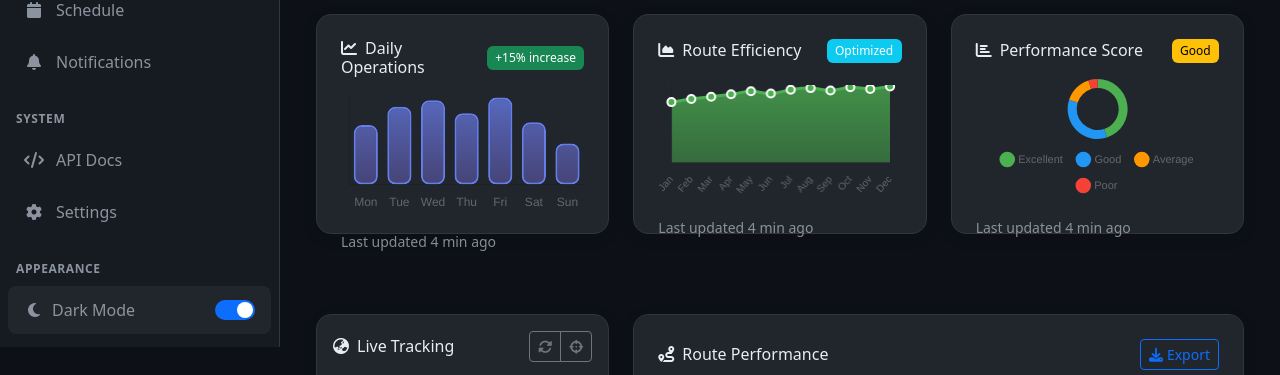
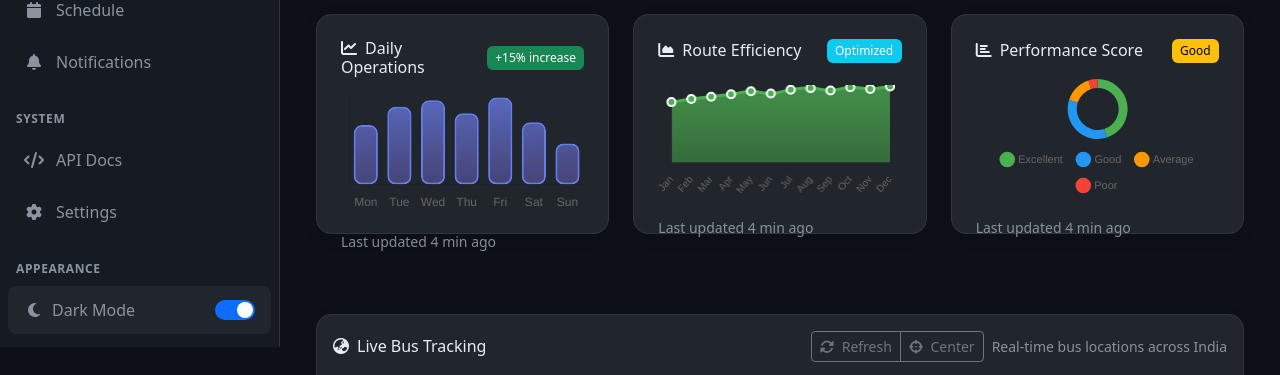
Before and after one commit to cyberaniket/SmartBusTracking_dashboard-, a Flask app: page / in a window 1280 px wide. Shown: the part 453-828 px from the top of the page. Run offline with Flask 3, Linux system fonts and the light colour scheme; data that the repository does not hold is empty; some libraries are stand-ins or nearby versions.

Commit message:
Improve bus tracking display and reposition route performance data
Refactors index.html to shift route performance below live tracking, expand map width, and increase map height.

Replit-Commit-Author: Agent
Replit-Commit-Session-Id: 388d46e3-f19b-4495-9835-19467f9b25d3
Replit-Commit-Screenshot-Url: https://storage.googleapis.com/screenshot-production-us-central1/bdd6864f-9a73-4f1a-a4c2-564861fffa11/76a6c1cd-57ad-429a-8e63-18c806e9e68b.jpg

```diff
--- a/templates/index.html
+++ b/templates/index.html
@@ -98,7 +98,7 @@
     }
 
     #map {
-        height: 400px;
+        height: 500px;
         width: 100%;
         border-radius: 15px;
     }
@@ -325,38 +325,31 @@
         </div>
     </div>
 
-    <!-- Main Content Row -->
+    <!-- Live Tracking Full Width -->
     <div class="row mb-4">
-        <div class="col-lg-4 mb-4">
-            <!-- Live Map -->
+        <div class="col-12">
             <div class="world-map-container">
                 <div class="d-flex justify-content-between align-items-center mb-3">
-                    <h6 class="mb-0"><i class="fas fa-globe-asia me-2"></i>Live Tracking</h6>
+                    <h6 class="mb-0"><i class="fas fa-globe-asia me-2"></i>Live Bus Tracking</h6>
+                    <div class="d-flex gap-2">
                         <div class="btn-group btn-group-sm">
                             <button class="btn btn-outline-secondary" id="refresh-map">
-                            <i class="fas fa-sync-alt"></i>
+                                <i class="fas fa-sync-alt me-1"></i> Refresh
                             </button>
                             <button class="btn btn-outline-secondary" id="center-map">
-                            <i class="fas fa-crosshairs"></i>
+                                <i class="fas fa-crosshairs me-1"></i> Center
                             </button>
+                        </div>
+                        <small class="text-muted align-self-center">Real-time bus locations across India</small>
                     </div>
                 </div>
                 <div id="map"></div>
             </div>
-
-            <!-- Recent Activity -->
-            <div class="mt-3">
-                <h6 class="mb-3"><i class="fas fa-bell me-2"></i>Recent Events</h6>
-                <div id="recent-activity">
-                    <div class="d-flex justify-content-center py-3">
-                        <div class="spinner-border spinner-border-sm text-primary" role="status">
-                            <span class="visually-hidden">Loading...</span>
-                        </div>
-                    </div>
-                </div>
         </div>
     </div>
 
+    <!-- Route Performance and Recent Activity Row -->
+    <div class="row mb-4">
         <div class="col-lg-8 mb-4">
             <!-- Route Performance Table -->
             <div class="performance-table">
@@ -482,6 +475,20 @@
                             </tr>
                         </tbody>
                     </table>
+                </div>
+            </div>
+        </div>
+
+        <div class="col-lg-4 mb-4">
+            <!-- Recent Activity -->
+            <div class="chart-card h-100">
+                <h6 class="mb-3"><i class="fas fa-bell me-2"></i>Recent Events</h6>
+                <div id="recent-activity">
+                    <div class="d-flex justify-content-center py-3">
+                        <div class="spinner-border spinner-border-sm text-primary" role="status">
+                            <span class="visually-hidden">Loading...</span>
+                        </div>
+                    </div>
                 </div>
             </div>
         </div>
```
Lines whose indentation alone changed are shown as unchanged.
